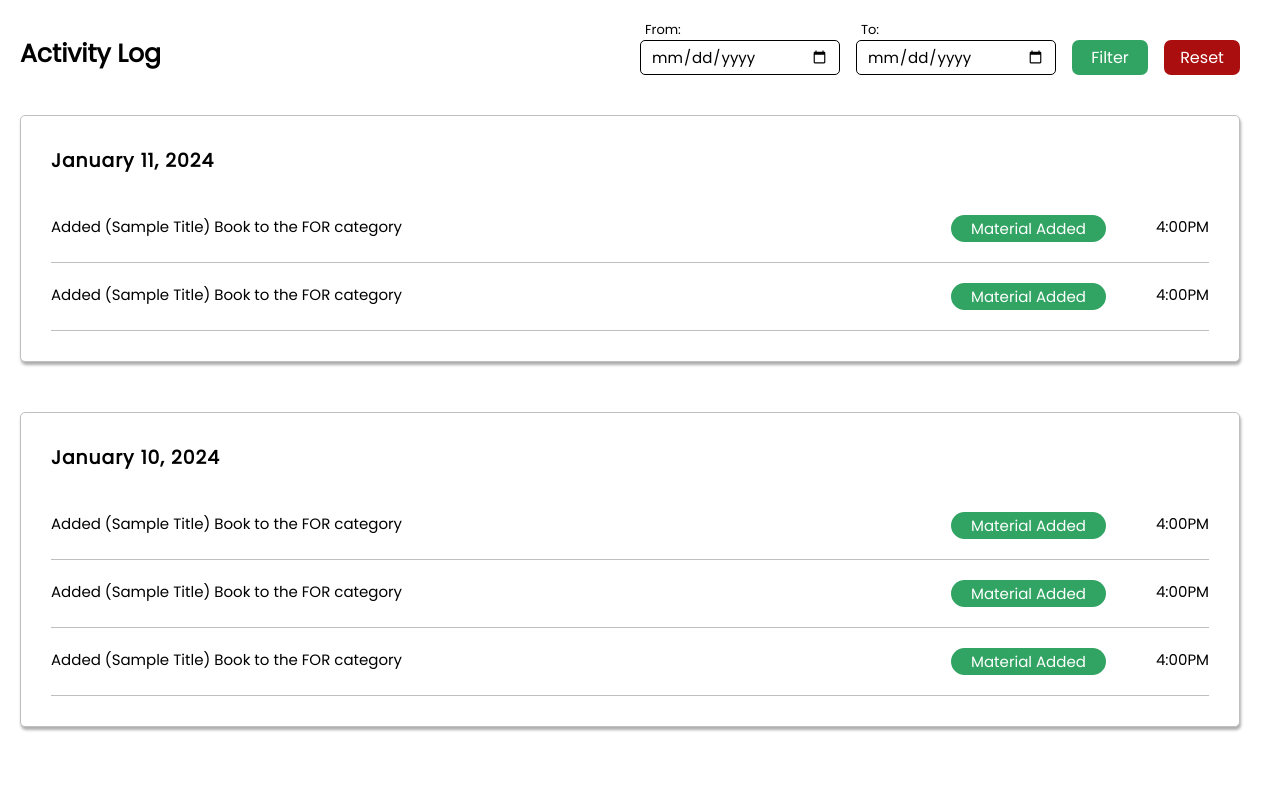
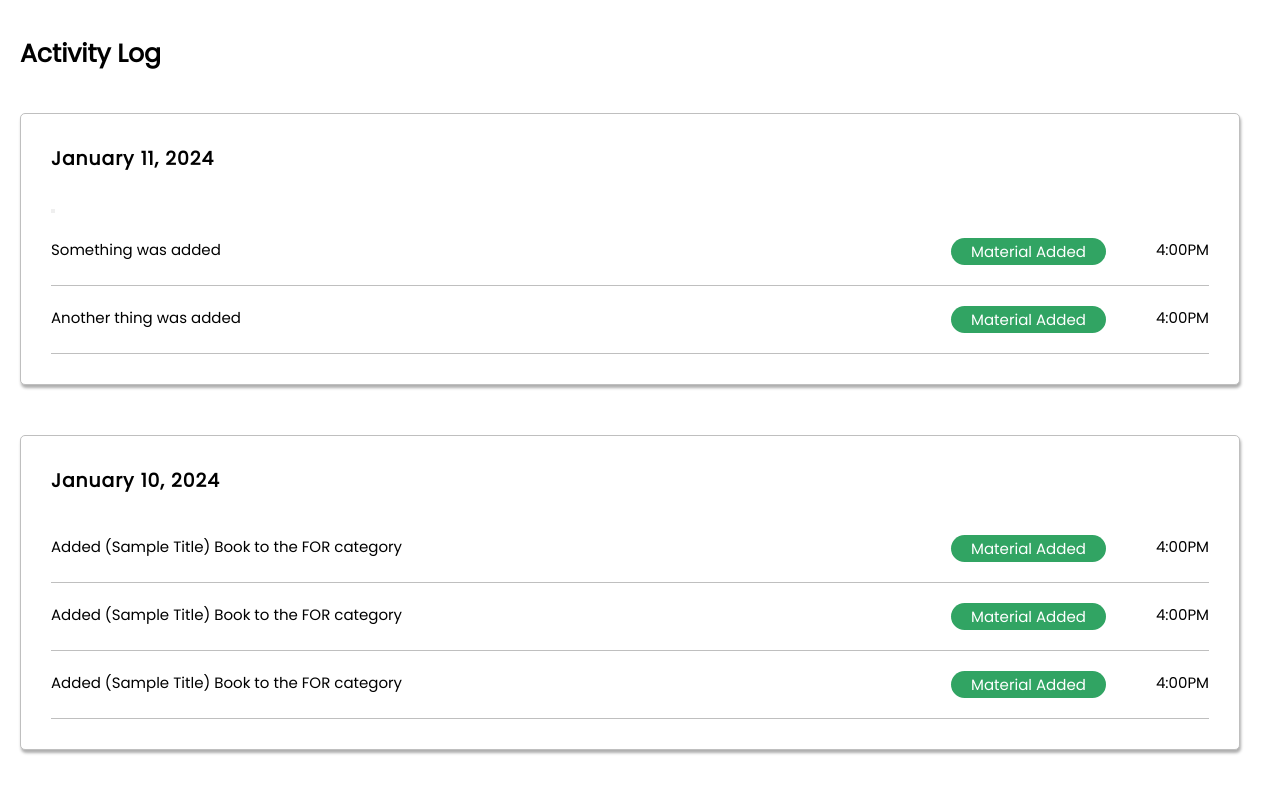
Before and after one commit to pitcza/CatalogingAdmin, an Angular app: page /activitylog in a window 1280 px wide. Shown: the top 792 px of the page. Built offline with nearby package versions, Linux system fonts and the light colour scheme.

Commit message:
added material module

```diff
--- a/angular.json
+++ b/angular.json
@@ -109,5 +109,8 @@
         }
       }
     }
+  },
+  "cli": {
+    "analytics": false
   }
 }
--- a/package.json
+++ b/package.json
@@ -12,10 +12,12 @@
   "private": true,
   "dependencies": {
     "@angular/animations": "^17.1.0",
+    "@angular/cdk": "^17.3.3",
     "@angular/common": "^17.1.0",
     "@angular/compiler": "^17.1.0",
     "@angular/core": "^17.1.0",
     "@angular/forms": "^17.1.0",
+    "@angular/material": "^17.3.3",
     "@angular/platform-browser": "^17.1.0",
     "@angular/platform-browser-dynamic": "^17.1.0",
     "@angular/platform-server": "^17.1.0",
--- a/src/app/app.module.ts
+++ b/src/app/app.module.ts
@@ -10,6 +10,7 @@ import { LogoutPopupComponent } from './components/logout-popup/logout-popup.com
 // ADMIN MAIN PAGES WHEN THEY LOGIN
 import { MainComponent } from './main/main.component';
 import { MainModule } from './main/main.module';
+import { MaterialModule } from './modules/material/material.module';
 
 @NgModule({
   declarations: [
@@ -21,7 +22,8 @@ import { MainModule } from './main/main.module';
   imports: [
     BrowserModule,
     AppRoutingModule,
-    MainModule
+    MainModule,
+    MaterialModule
   ],
   providers: [
     provideClientHydration()
--- a/src/app/main/components/activitylog/activitylog.component.html
+++ b/src/app/main/components/activitylog/activitylog.component.html
@@ -4,40 +4,24 @@
     <div class="content">
         <div class="head">
             <h1> Activity Log </h1>
-            <div class="datefilter">
-                <div class="input-group">
-                    <div class="labelline"> From: </div>
-                    <input type="date">
-                </div>
-                <div class="input-group">
-                    <div class="labelline"> To: </div>
-                    <input type="date">
-                </div>
-
-                <a routerLink="/" class="filter" id="applyfilter">
-                    <span> Filter </span>
-                </a>
-                <a routerLink="/" class="filter" id="resetfilter">
-                    <span> Reset </span>
-                </a>
-            </div>
-
         </div>
 
         <div class="historylogs">
             <div class="date-of-action">
                 <h3> January 11, 2024 </h3>
             </div>
+            <button mat-button></button>
+            <table mat-table></table>
 
             <div class="action-details">
                 <div class="action">
-                    <span> <h1> Added (Sample Title) Book to the FOR category </h1> </span>
+                    <span> <h1> Something was added <!-- {{ logs[1].log }} --> </h1> </span>
                     <span> <p> Material Added </p> </span>
                     <span> <h2> 4:00PM </h2> </span>
                 </div>
 
                 <div class="action">
-                    <span> <h1> Added (Sample Title) Book to the FOR category </h1> </span>
+                    <span> <h1> Another thing was added <!-- {{ logs[1].log }} --> </h1> </span>
                     <span> <p> Material Added </p> </span>
                     <span> <h2> 4:00PM </h2> </span>
                 </div>
--- /dev/null
+++ b/src/app/modules/material/material.module.ts
@@ -0,0 +1,18 @@
+import { NgModule } from '@angular/core';
+import { CommonModule } from '@angular/common';
+import { MatButtonModule } from '@angular/material/button';
+import { MatTableModule } from '@angular/material/table';
+
+// Insert material imports here
+const MatModules = [
+  CommonModule,
+  MatButtonModule,
+  MatTableModule
+]
+
+@NgModule({
+  declarations: [],
+  imports: [ MatModules ],
+  exports: [ MatModules ]
+})
+export class MaterialModule { }
```
Also changed, not shown: 1 other file (tests, documents, lock files or other folders).
